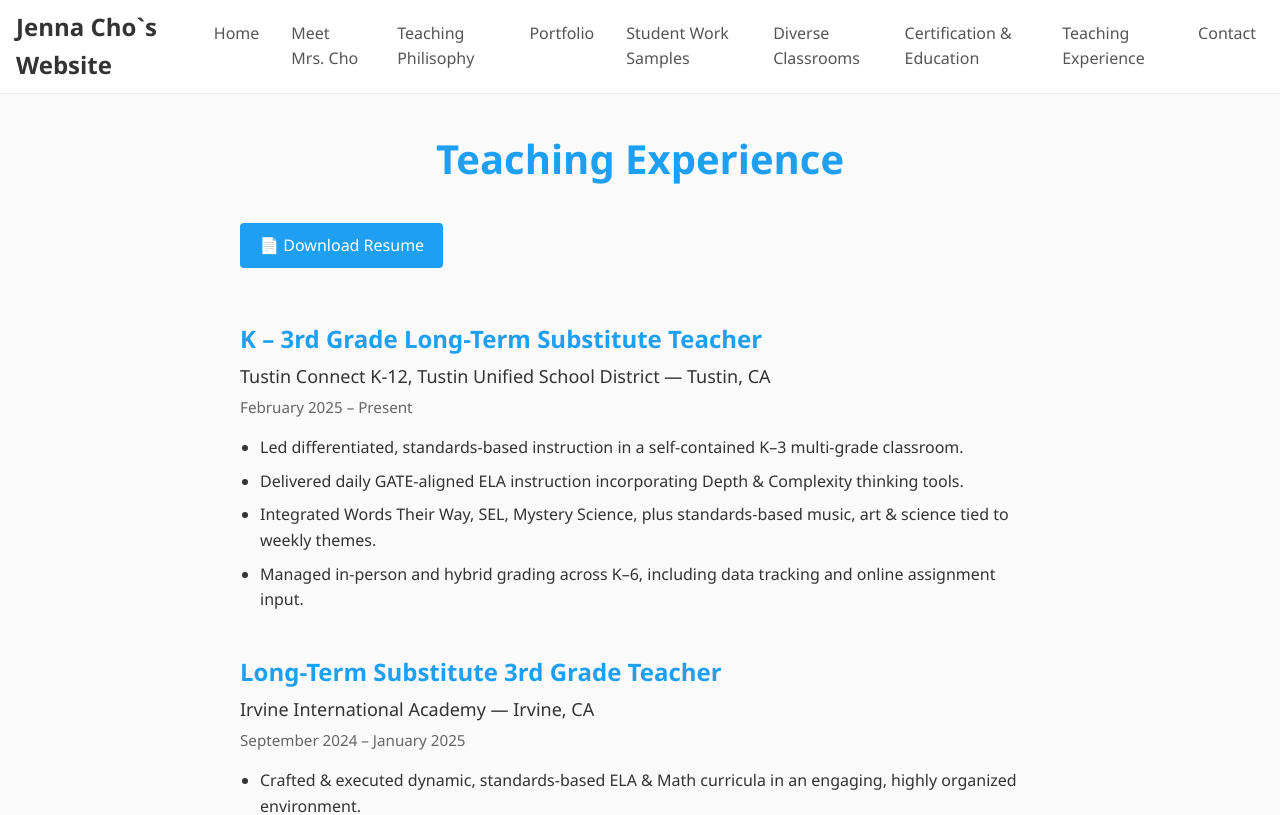
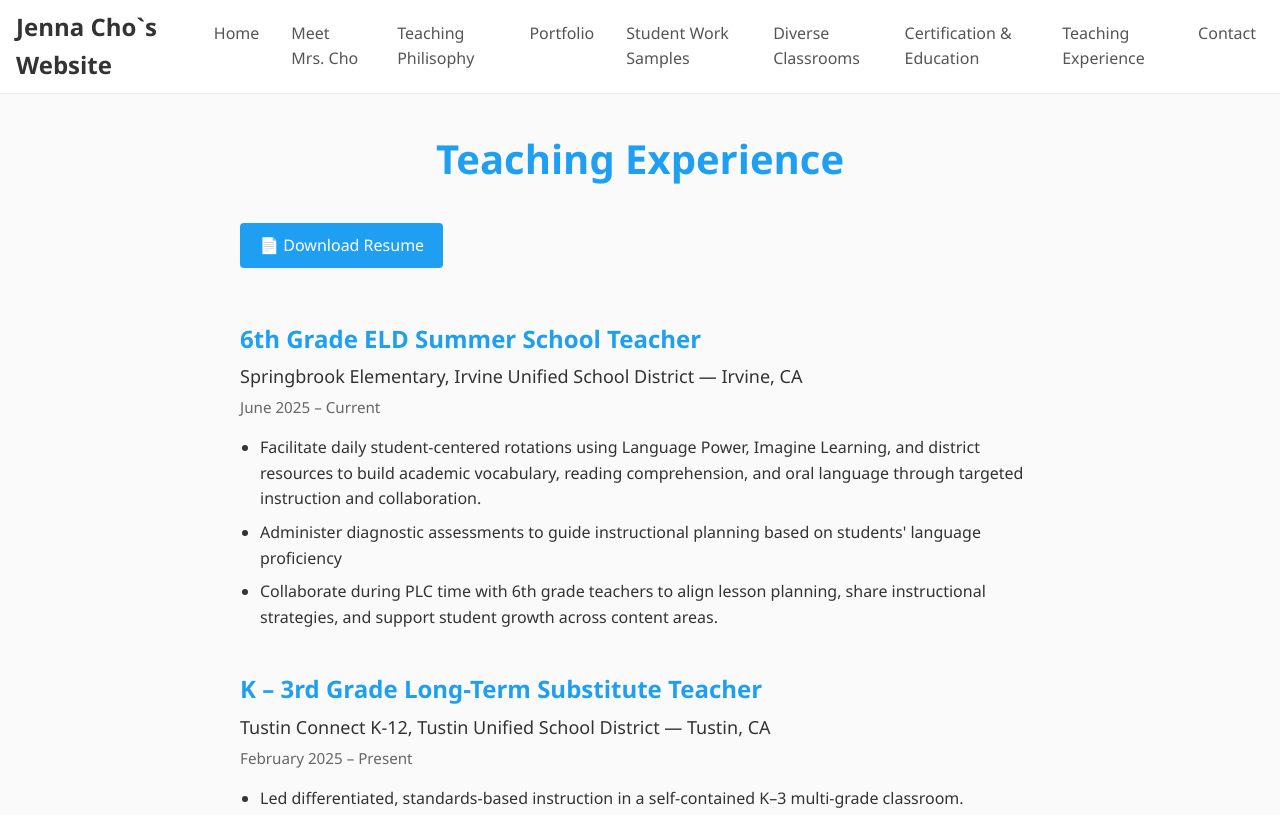
Before and after one commit to chris00234/jenna_teacher, a React (Vite) app: page /teaching-experience in a window 1280 px wide. Shown: the top 815 px of the page. Built offline with nearby package versions, Linux system fonts and the light colour scheme.

Commit message:
modified resume as well as update the website structure

```diff
--- a/src/pages/TeachingExperience.jsx
+++ b/src/pages/TeachingExperience.jsx
@@ -18,12 +18,23 @@ export default function TeachingExperience() {
         <h1>Teaching Experience</h1>
         {/* Download Resume button */}
         <a
-            href="src\assets\Jenna Cho- Resume.pdf"
+            href="src\assets\Jenna Cho - Resume.pdf"
             download
             className="teachexp__download-btn"
         >
             📄 Download Resume
         </a>
+
+        <section className="teachexp__section">
+          <h2>6th Grade ELD Summer School Teacher</h2>
+          <h3>Springbrook Elementary, Irvine Unified School District — Irvine, CA</h3>
+          <p className="teachexp__dates">June 2025 – Current</p>
+          <ul>
+            <li>Facilitate daily student-centered rotations using Language Power, Imagine Learning, and district resources to build academic vocabulary, reading comprehension, and oral language through targeted instruction and collaboration.</li>
+            <li>Administer diagnostic assessments to guide instructional planning based on students' language proficiency</li>
+            <li> Collaborate during PLC time with 6th grade teachers to align lesson planning, share instructional strategies, and support student growth across content areas.</li>
+          </ul>
+        </section>
 
         <section className="teachexp__section">
           <h2>K – 3rd Grade Long-Term Substitute Teacher</h2>
```
Also changed, not shown: 2 other files (tests, documents, lock files or other folders).
